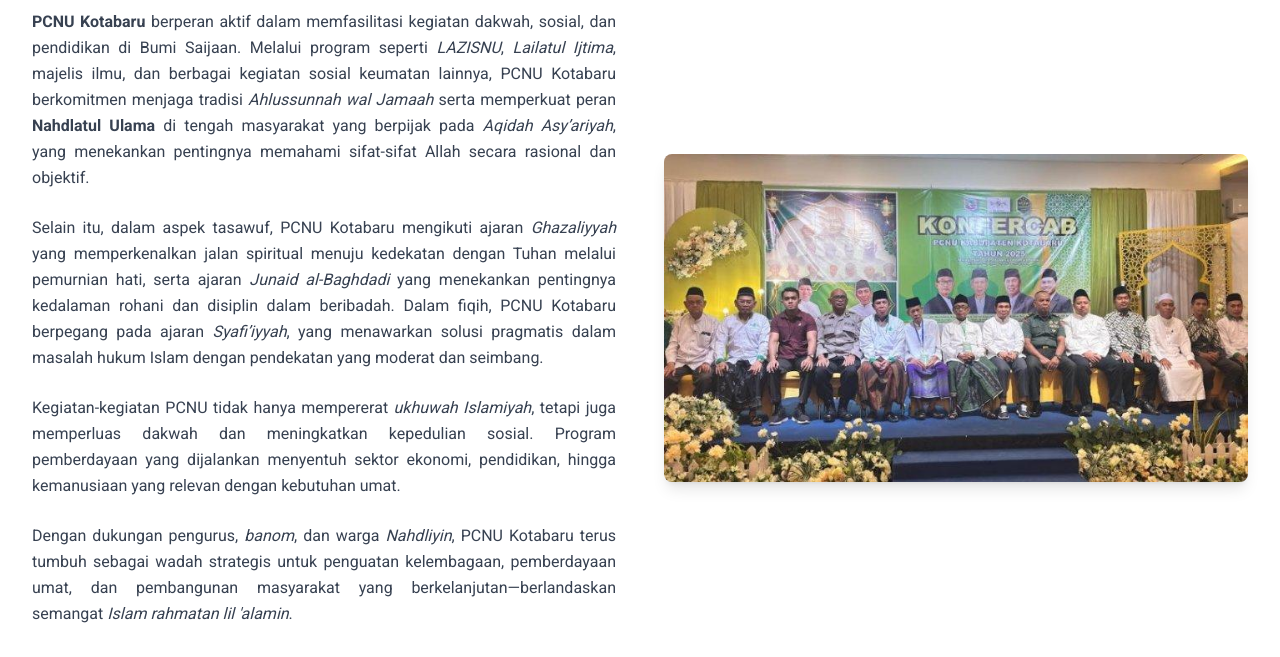
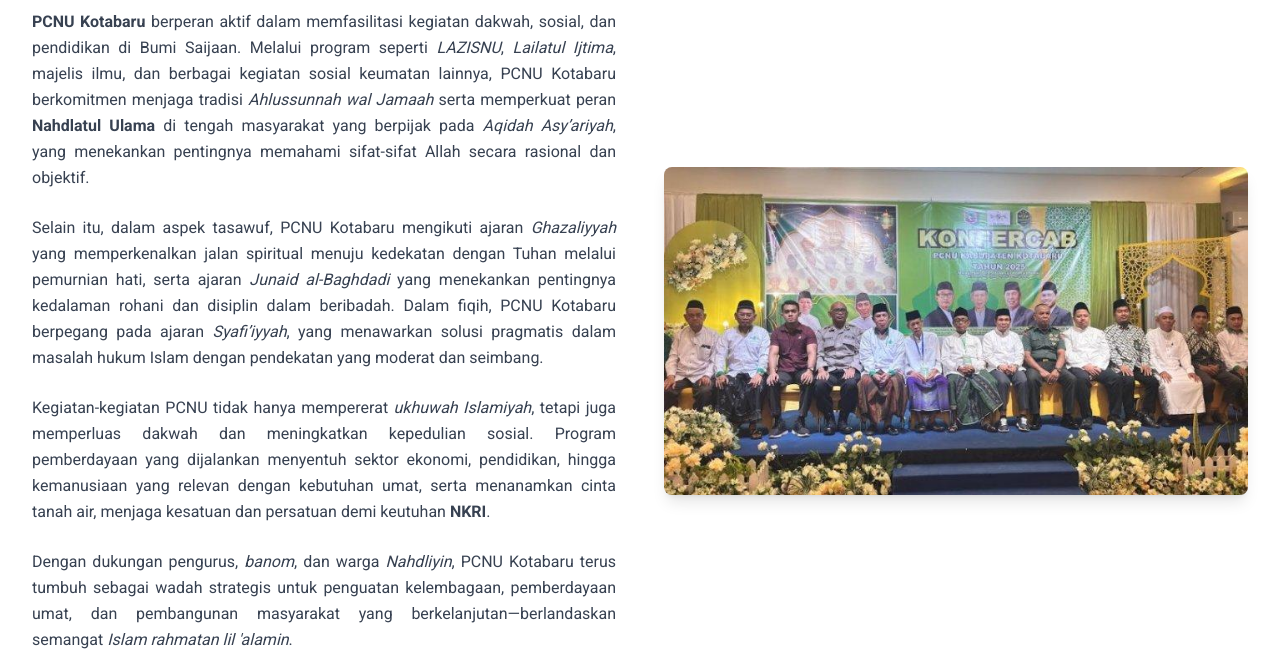
Before and after one commit to juniwardani/nahdlatul, a plain HTML site: page tentang.html in a window 1280 px wide. Shown: the part 143-800 px from the top of the page. Drawn offline with nearby package versions, Linux system fonts and the light colour scheme.

Commit message:
Update tentang.html

```diff
--- a/tentang.html
+++ b/tentang.html
@@ -181,7 +181,7 @@
 </p>
 
 <p class="text-gray-700 leading-relaxed mb-6">
-  Kegiatan-kegiatan PCNU tidak hanya mempererat <em>ukhuwah Islamiyah</em>, tetapi juga memperluas dakwah dan meningkatkan kepedulian sosial. Program pemberdayaan yang dijalankan menyentuh sektor ekonomi, pendidikan, hingga kemanusiaan yang relevan dengan kebutuhan umat.
+  Kegiatan-kegiatan PCNU tidak hanya mempererat <em>ukhuwah Islamiyah</em>, tetapi juga memperluas dakwah dan meningkatkan kepedulian sosial. Program pemberdayaan yang dijalankan menyentuh sektor ekonomi, pendidikan, hingga kemanusiaan yang relevan dengan kebutuhan umat, serta menanamkan cinta tanah air, menjaga kesatuan dan persatuan demi keutuhan <strong>NKRI</strong>.
 </p>
 
 <p class="text-gray-700 leading-relaxed">
```
